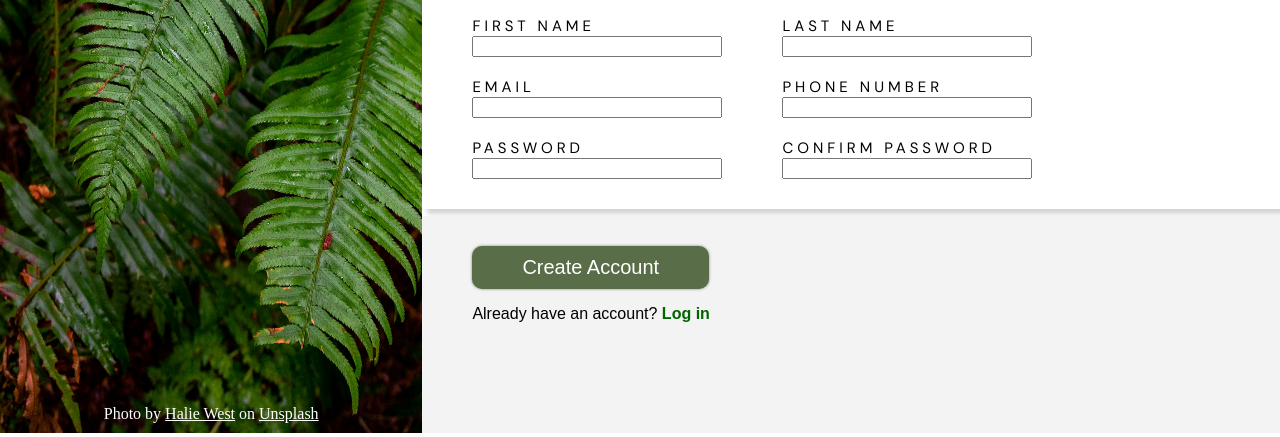
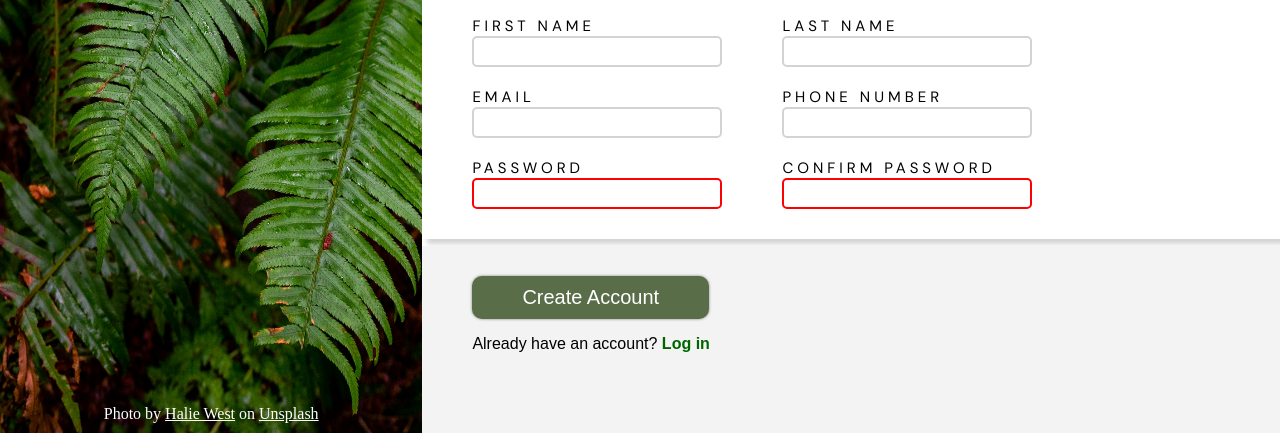
Before and after one commit to PearMeow/sign-up-form, a plain HTML site: page index.html in a window 1280 px wide. Shown: the part 367-804 px from the top of the page. Drawn offline with Linux system fonts and the light colour scheme.

Commit message:
Add styling and constraints to inputs

```diff
--- a/css/stylesheet.css
+++ b/css/stylesheet.css
@@ -162,3 +162,21 @@ legend {
     box-shadow: 5px 5px 5px lightgrey;
     margin: 0 0 7px;
 }
+
+input {
+    padding: 2px;
+    font-size: 20px;
+    border: 2px solid lightgrey;
+    border-radius: 5px;
+    font-family: sans-serif;
+}
+
+input:focus {
+    outline: 2px solid blue;
+    box-shadow: 0 2px 5px grey;
+    border: 0;
+}
+
+input:invalid:not(:focus) {
+    border: 2px solid red;
+}
--- a/index.html
+++ b/index.html
@@ -43,21 +43,21 @@
                 <div class="container">
                     <p>
                         <label for="email"><span>EMAIL</span> </label>
-                        <input type="text" id="email" name="email">
+                        <input type="email" id="email" name="email">
                     </p>
                     <p>
                         <label for="phone"><span>PHONE NUMBER</span> </label>
-                        <input type="text" id="phone" name="phone">
+                        <input type="tel" id="phone" name="phone">
                     </p>
                 </div>
                 <div class="container">
                     <p>
                         <label for="password"><span>PASSWORD</span> </label>
-                        <input type="text" id="password" name="password">
+                        <input type="password" id="password" name="password" minlength="8" required>
                     </p>
                     <p>
                         <label for="confirmPass"><span>CONFIRM PASSWORD</span></label>
-                        <input type="text" id="confirmPass" name="confirmPass">
+                        <input type="password" id="confirmPass" name="confirmPass" minlength="8" required>
                     </p>
                 </div>
             </div>
```
